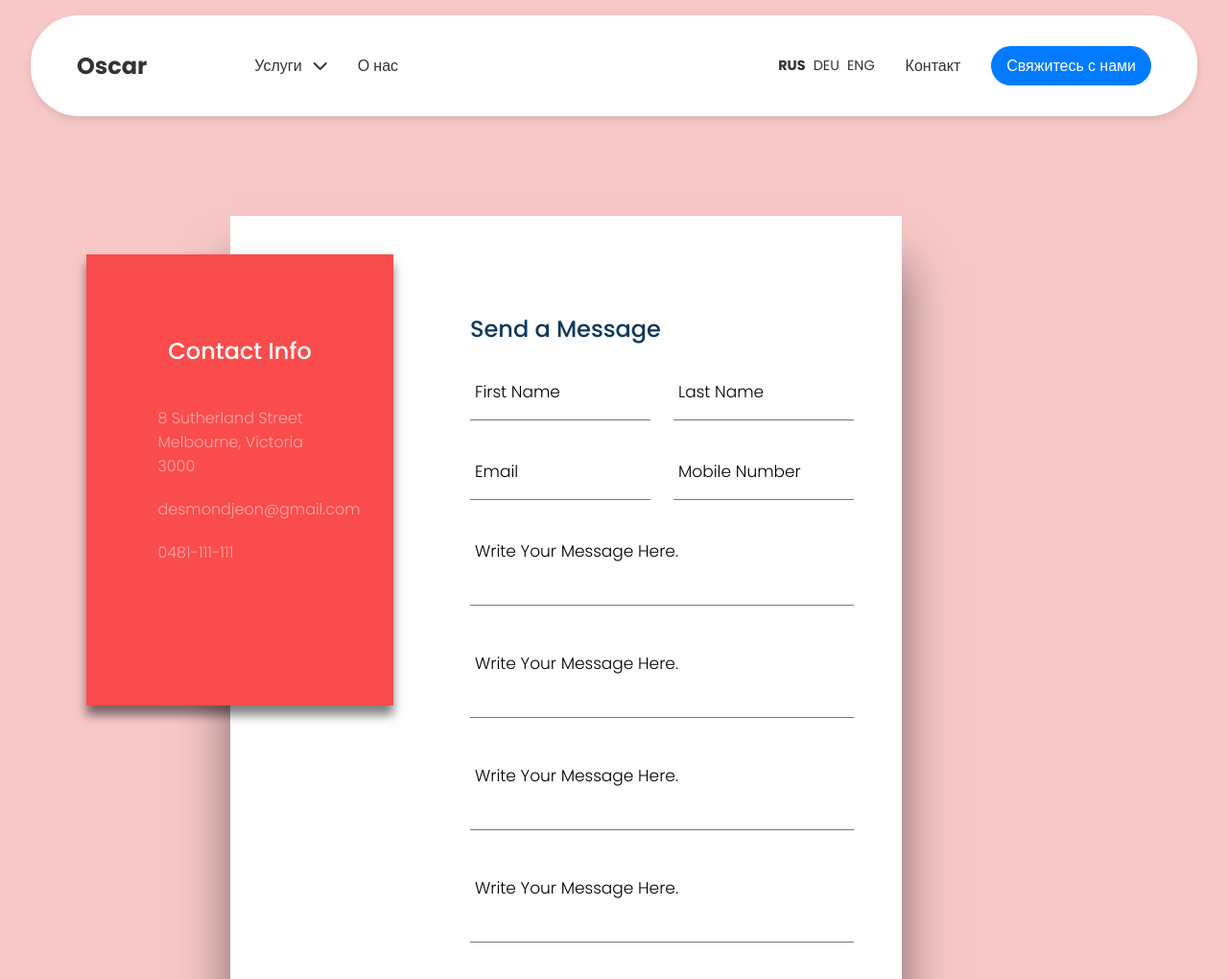
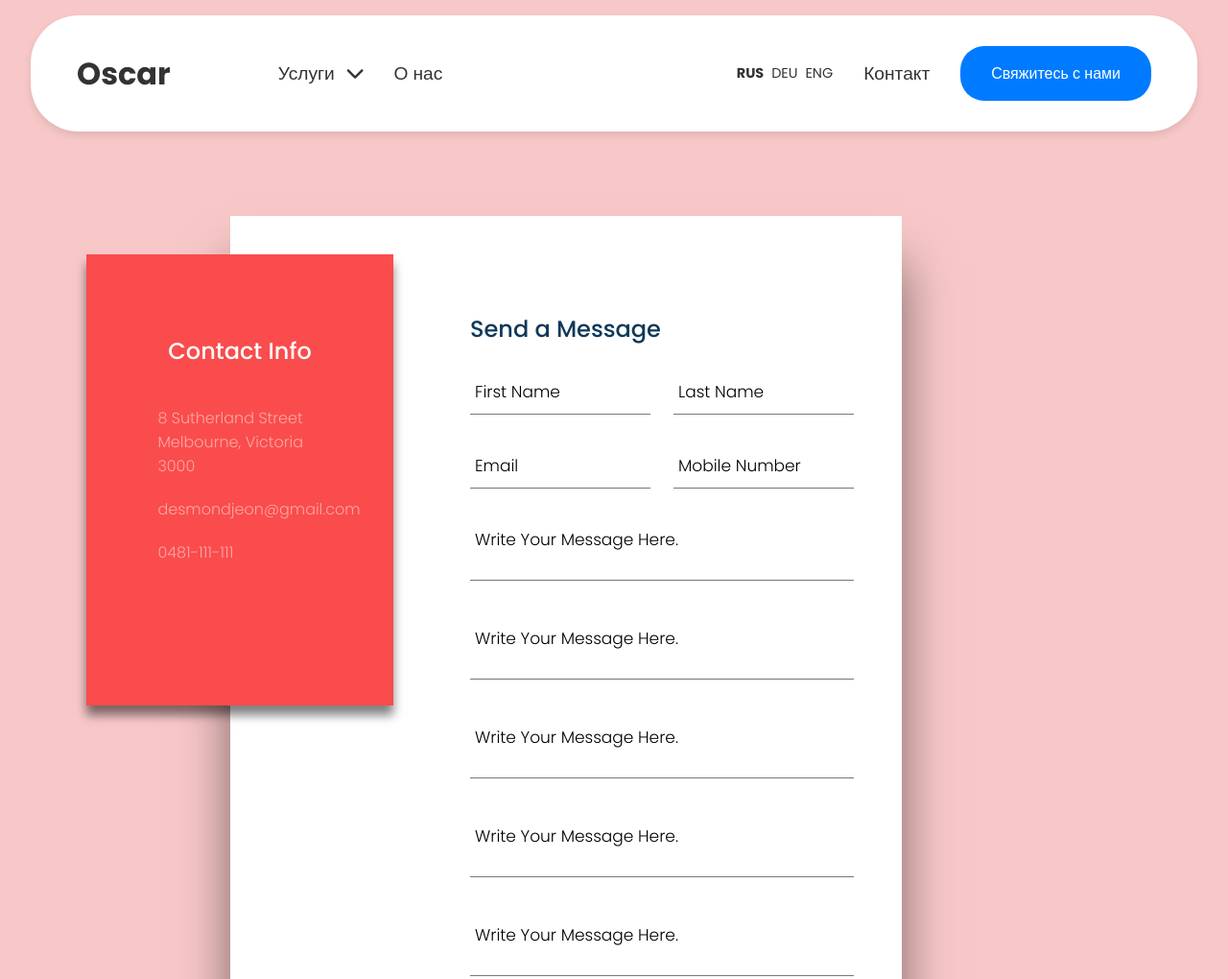
Before and after one commit to ayelsali/InternetSeite, a website: page public/contact.html in a window 1280 px wide. Shown: the top 1020 px of the page at 96% size. Drawn offline with Linux system fonts and the light colour scheme.

Commit message:
Anpassung

```diff
--- a/public/contact-style.css
+++ b/public/contact-style.css
@@ -4,7 +4,6 @@
     margin: 0;
     padding: 0;
     box-sizing: border-box;
-    font-family: 'Poppins', sans-serif;
 }
 
 section {
--- a/public/contact.html
+++ b/public/contact.html
@@ -15,8 +15,10 @@
             width: 100%;
             z-index: 1000;
             font-size: 1rem;
+            font-family: 'Poppins', sans-serif; /* Einheitliche Schriftart */
 
         }
+
 
         /* Anpassung des Body-Inhalts, um die fixe Navbar zu berücksichtigen */
         body {
--- a/public/navbar.html
+++ b/public/navbar.html
@@ -21,9 +21,9 @@
                 <a href="#" data-lang="en">ENG</a>
             </div>
             <div class="menu-item">
-                <a href="contact.html" id="menu3">Contact</a>
+                <a href="index.html" id="menu3">Contact</a>
             </div>
-            <a href="index.html" class="cta" id="menu4">Get in Touch</a>
+            <a href="contact.html" class="cta" id="menu4">Get in Touch</a>
         </div>
     </div>
 </nav>
--- a/public/styles.css
+++ b/public/styles.css
@@ -1,3 +1,5 @@
+@import url(https://fonts.googleapis.com/css?family=Poppins:100,100italic,200,200italic,300,300italic,regular,italic,500,500italic,600,600italic,700,700italic,800,800italic,900,900italic);
+
 body {
     font-family: Arial, sans-serif;
     margin: 0;
@@ -17,7 +19,7 @@ body {
     margin-right: 2rem;
 }
 .navbar .logo {
-    font-size: 1.5rem;
+    font-size: 2rem;
     font-weight: bold;
     color: #333;
     margin-right: 6rem;
@@ -50,7 +52,7 @@ body {
     font-weight: 500;
     font-family: 'Poppins', sans-serif; /* Einheitliche Schriftart */
     font-weight: 500;
-    font-size: 1rem; /* Einheitliche Schriftgröße */
+    font-size: 1.2rem; /* Einheitliche Schriftgröße */
 }
 .navbar .menu-item .submenu {
     display: none;
@@ -85,7 +87,7 @@ body {
 }
 .navbar .cta {
     margin-left: 1rem;
-    padding: 0.5rem 1rem;
+    padding: 1rem 2rem;
     background-color: #007bff;
     color: #ffffff;
     text-decoration: none;
```
Also changed, not shown: public/index.html (+0 -1 lines).
